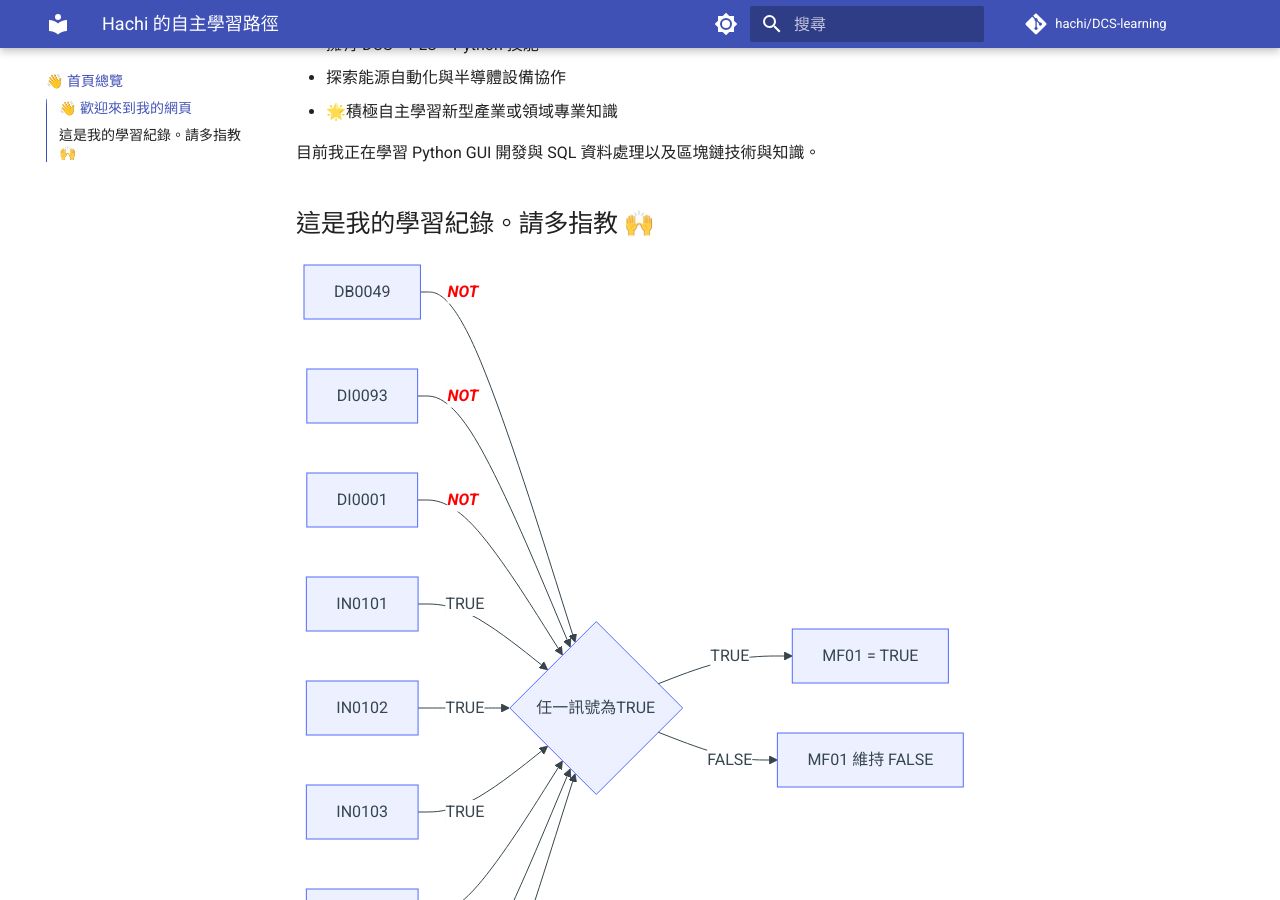
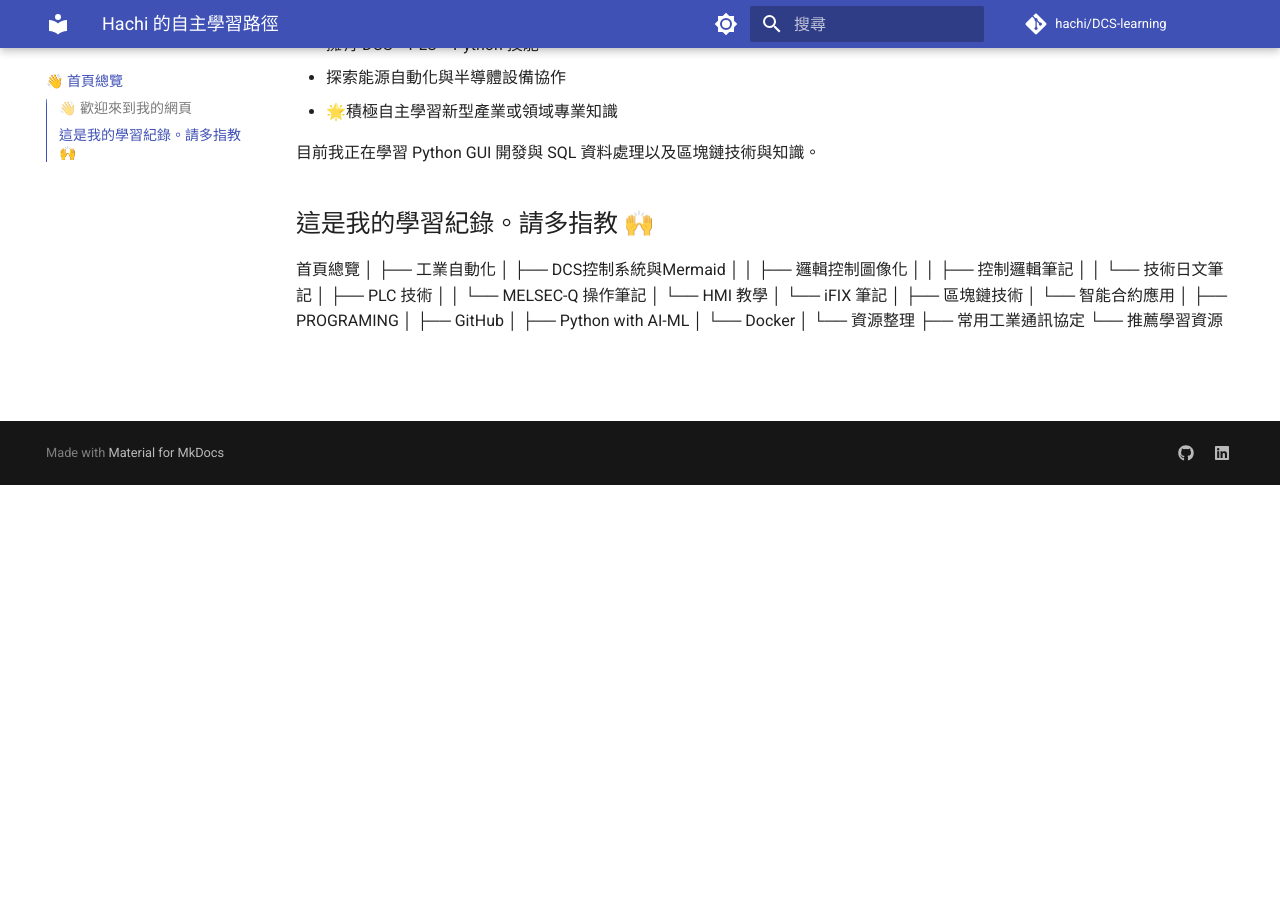
Before and after one commit to HachiTsai/DCS-learning, an MkDocs documentation site: the page built from docs/index.md, in a window 1280 px wide and 900 px high, scrolled down 415 px. Built offline with MkDocs 1.6.1 and Material for MkDocs 9.7.7, drawn with Linux system fonts in a browser that asks for light colours; comment, search, counter and statistics services are not loaded; after the commit the page ends 900 px from its top, so only the background shows below that.

Commit message:
fixed my learning map

````diff
--- a/docs/index.md
+++ b/docs/index.md
@@ -19,17 +19,26 @@ title: Hachi 的自主學習路徑
 
 ## 這是我的學習紀錄。請多指教 🙌
 
-```mermaid
-flowchart LR
-        A1[DB0049] -->|"<font color='red' style='background-color:white;font-style:italic; font-weight:bold'>NOT</font>"| C1{任一訊號為TRUE}
-        B1[DI0093] -->|"<font color='red' style='background-color:white;font-style:italic; font-weight:bold'>NOT</font>"| C1
-        D1[DI0001] -->|"<font color='red' style='background-color:white;font-style:italic; font-weight:bold'>NOT</font>"| C1
-        G1[IN0101] -->|TRUE| C1
-        H1[IN0102] -->|TRUE| C1
-        I1[IN0103] -->|TRUE| C1
-        L1[IN0108] -->|TRUE| C1
-        J1[IN0152] -->|TRUE| C1
-        K1[IN0131] -->|TRUE| C1
-        C1{任一訊號為TRUE} -->|TRUE| E1[MF01 = TRUE]
-        C1 -->|FALSE| F1[MF01 維持 FALSE]
-```
+首頁總覽
+│
+├── 工業自動化
+│   ├── DCS控制系統與Mermaid
+│   │   ├── 邏輯控制圖像化
+│   │   ├── 控制邏輯筆記
+│   │   └── 技術日文筆記
+│   ├── PLC 技術
+│   │   └── MELSEC-Q 操作筆記
+│   └── HMI 教學
+│       └── iFIX 筆記
+│
+├── 區塊鏈技術
+│   └── 智能合約應用
+│
+├── PROGRAMING
+│   ├── GitHub
+│   ├── Python with AI-ML
+│   └── Docker
+│
+└── 資源整理
+    ├── 常用工業通訊協定
+    └── 推薦學習資源
````
